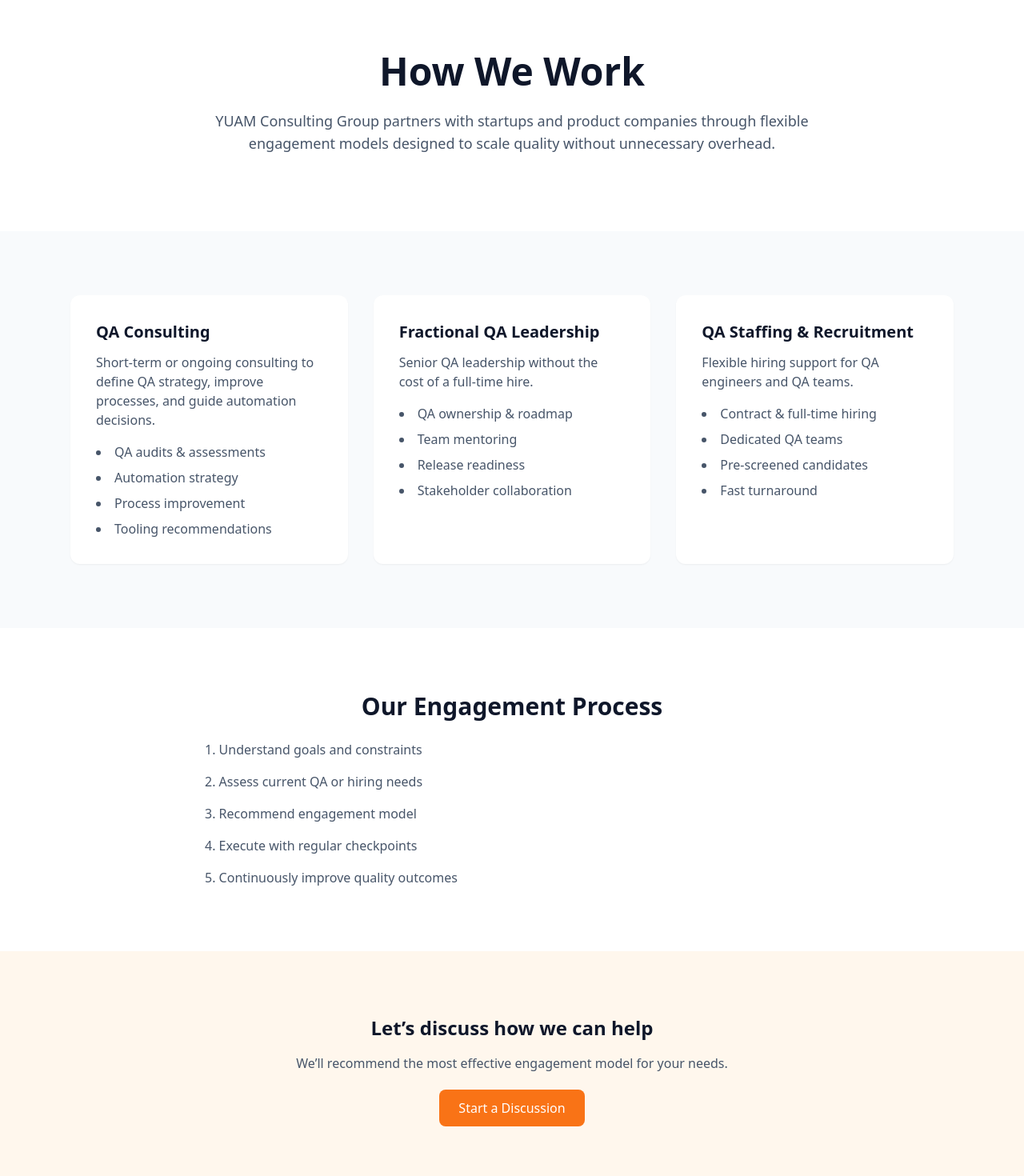
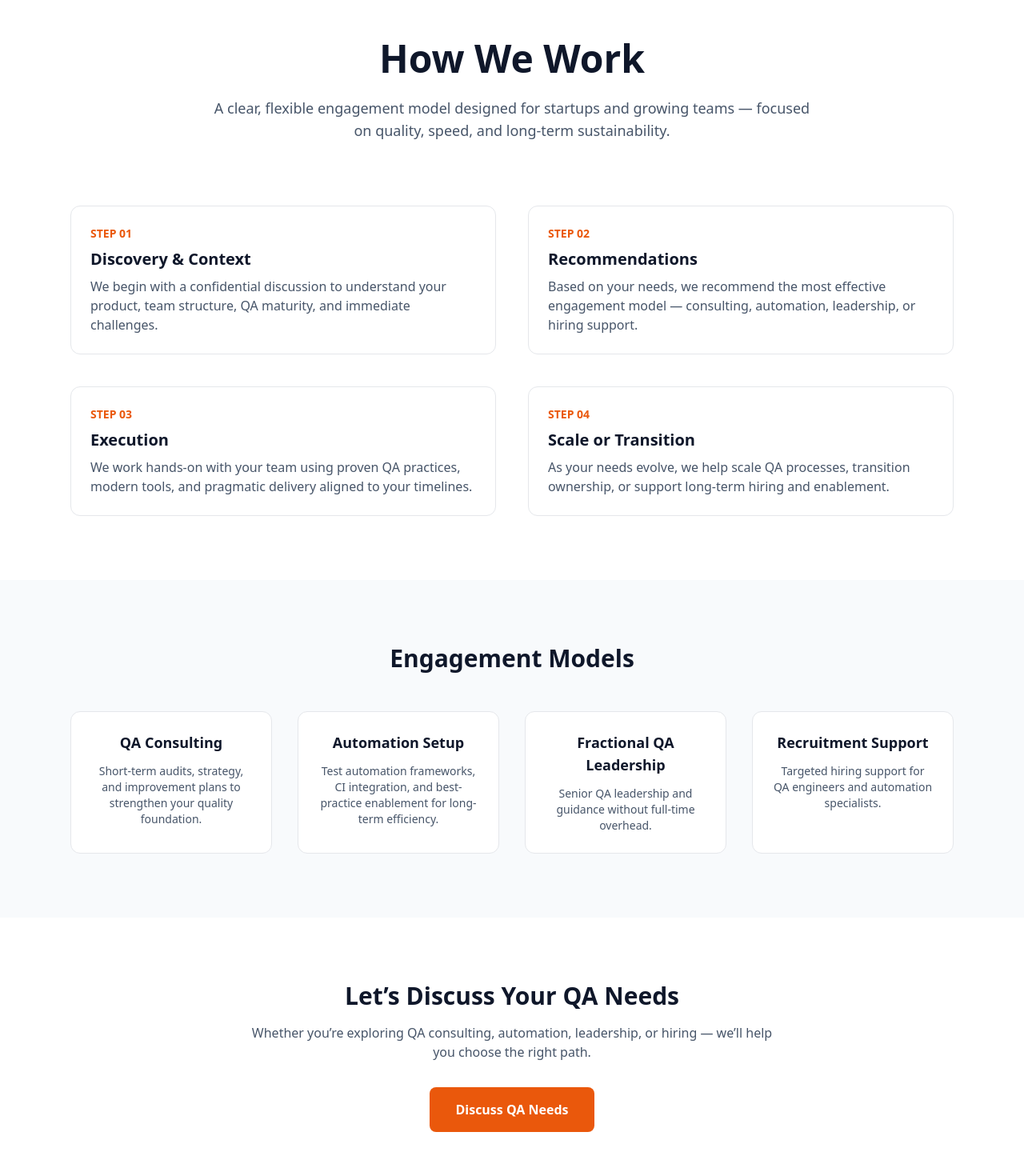
Before and after one commit to mmohans/yuam-consulting-group, a Next.js app: page /how-we-work in a window 1280 px wide. Shown: the part 100-1570 px from the top of the page at 80% size. Built offline with nearby package versions, Linux system fonts and the light colour scheme.

Commit message:
Add How We Work page

```diff
--- a/src/app/how-we-work/page.jsx
+++ b/src/app/how-we-work/page.jsx
@@ -1,106 +1,145 @@
+import Link from "next/link";
+
+export const metadata = {
+  title: "How We Work | YUAM Consulting Group",
+  description:
+    "Learn how YUAM Consulting Group partners with startups and businesses for QA consulting, automation, fractional QA leadership, and recruitment support.",
+};
+
 export default function HowWeWorkPage() {
   return (
     <main className="min-h-screen bg-white text-slate-900">
       {/* HERO */}
-        <section className="max-w-6xl mx-auto px-6 py-24 text-center">
+      <section className="max-w-6xl mx-auto px-6 py-20 text-center">
         <h1 className="text-4xl md:text-5xl font-extrabold mb-6">
           How We Work
         </h1>
+        <p className="text-lg text-slate-600 max-w-3xl mx-auto">
+          A clear, flexible engagement model designed for startups and growing
+          teams — focused on quality, speed, and long-term sustainability.
+        </p>
+      </section>
 
-          <p className="text-lg text-slate-600 max-w-3xl mx-auto">
-            YUAM Consulting Group partners with startups and product companies
-            through flexible engagement models designed to scale quality
-            without unnecessary overhead.
-          </p>
+      {/* PROCESS */}
+      <section className="max-w-6xl mx-auto px-6 pb-20">
+        <div className="grid gap-10 md:grid-cols-2">
+          <ProcessStep
+            step="01"
+            title="Discovery & Context"
+            description="We begin with a confidential discussion to understand your product,
+            team structure, QA maturity, and immediate challenges."
+          />
+
+          <ProcessStep
+            step="02"
+            title="Recommendations"
+            description="Based on your needs, we recommend the most effective engagement
+            model — consulting, automation, leadership, or hiring support."
+          />
+
+          <ProcessStep
+            step="03"
+            title="Execution"
+            description="We work hands-on with your team using proven QA practices,
+            modern tools, and pragmatic delivery aligned to your timelines."
+          />
+
+          <ProcessStep
+            step="04"
+            title="Scale or Transition"
+            description="As your needs evolve, we help scale QA processes, transition
+            ownership, or support long-term hiring and enablement."
+          />
+        </div>
       </section>
 
       {/* ENGAGEMENT MODELS */}
       <section className="bg-slate-50 py-20">
-          <div className="max-w-6xl mx-auto px-6 grid md:grid-cols-3 gap-8">
-
-            <div className="bg-white p-8 rounded-xl shadow-sm">
-              <h3 className="text-xl font-bold mb-3">
-                QA Consulting
-              </h3>
-              <p className="text-slate-600 mb-4">
-                Short-term or ongoing consulting to define QA strategy,
-                improve processes, and guide automation decisions.
-              </p>
-              <ul className="list-disc list-inside text-slate-600 space-y-2">
-                <li>QA audits & assessments</li>
-                <li>Automation strategy</li>
-                <li>Process improvement</li>
-                <li>Tooling recommendations</li>
-              </ul>
-            </div>
-
-            <div className="bg-white p-8 rounded-xl shadow-sm">
-              <h3 className="text-xl font-bold mb-3">
-                Fractional QA Leadership
-              </h3>
-              <p className="text-slate-600 mb-4">
-                Senior QA leadership without the cost of a full-time hire.
-              </p>
-              <ul className="list-disc list-inside text-slate-600 space-y-2">
-                <li>QA ownership & roadmap</li>
-                <li>Team mentoring</li>
-                <li>Release readiness</li>
-                <li>Stakeholder collaboration</li>
-              </ul>
-            </div>
-
-            <div className="bg-white p-8 rounded-xl shadow-sm">
-              <h3 className="text-xl font-bold mb-3">
-                QA Staffing & Recruitment
-              </h3>
-              <p className="text-slate-600 mb-4">
-                Flexible hiring support for QA engineers and QA teams.
-              </p>
-              <ul className="list-disc list-inside text-slate-600 space-y-2">
-                <li>Contract & full-time hiring</li>
-                <li>Dedicated QA teams</li>
-                <li>Pre-screened candidates</li>
-                <li>Fast turnaround</li>
-              </ul>
-            </div>
-
-          </div>
-        </section>
-
-        {/* PROCESS */}
-        <section className="py-20">
-          <div className="max-w-5xl mx-auto px-6">
-            <h2 className="text-3xl font-bold mb-6 text-center">
-              Our Engagement Process
+        <div className="max-w-6xl mx-auto px-6">
+          <h2 className="text-3xl font-bold text-center mb-12">
+            Engagement Models
           </h2>
 
-            <ol className="list-decimal list-inside text-slate-600 space-y-4 max-w-3xl mx-auto">
-              <li>Understand goals and constraints</li>
-              <li>Assess current QA or hiring needs</li>
-              <li>Recommend engagement model</li>
-              <li>Execute with regular checkpoints</li>
-              <li>Continuously improve quality outcomes</li>
-            </ol>
+          <div className="grid gap-8 sm:grid-cols-2 lg:grid-cols-4">
+            <EngagementCard
+              title="QA Consulting"
+              description="Short-term audits, strategy, and improvement plans to strengthen
+              your quality foundation."
+            />
+
+            <EngagementCard
+              title="Automation Setup"
+              description="Test automation frameworks, CI integration, and best-practice
+              enablement for long-term efficiency."
+            />
+
+            <EngagementCard
+              title="Fractional QA Leadership"
+              description="Senior QA leadership and guidance without full-time overhead."
+            />
+
+            <EngagementCard
+              title="Recruitment Support"
+              description="Targeted hiring support for QA engineers and automation specialists."
+            />
+          </div>
         </div>
       </section>
 
       {/* CTA */}
-        <section className="bg-orange-50 py-20 text-center">
-          <h2 className="text-2xl font-bold mb-4">
-            Let’s discuss how we can help
+      <section className="max-w-6xl mx-auto px-6 py-20 text-center">
+        <h2 className="text-3xl font-bold mb-4">
+          Let’s Discuss Your QA Needs
         </h2>
-
-          <p className="text-slate-600 mb-8">
-            We’ll recommend the most effective engagement model for your needs.
+        <p className="text-slate-600 mb-8 max-w-2xl mx-auto">
+          Whether you’re exploring QA consulting, automation, leadership, or
+          hiring — we’ll help you choose the right path.
         </p>
 
-          <a
+        <Link
           href="/meet"
-            className="bg-orange-500 text-white px-6 py-3 rounded-lg font-medium hover:bg-orange-600 transition"
+          className="inline-block rounded-lg bg-orange-600 px-8 py-4 text-white font-semibold hover:bg-orange-700 transition"
         >
-            Start a Discussion
-          </a>
+          Discuss QA Needs
+        </Link>
       </section>
     </main>
   );
 }
+
+/* ---------- Helper Components ---------- */
+
+function ProcessStep({
+  step,
+  title,
+  description,
+}: {
+  step: string;
+  title: string;
+  description: string;
+}) {
+  return (
+    <div className="border rounded-xl p-6 bg-white">
+      <div className="text-orange-600 font-bold text-sm mb-2">
+        STEP {step}
+      </div>
+      <h3 className="text-xl font-semibold mb-2">{title}</h3>
+      <p className="text-slate-600">{description}</p>
+    </div>
+  );
+}
+
+function EngagementCard({
+  title,
+  description,
+}: {
+  title: string;
+  description: string;
+}) {
+  return (
+    <div className="rounded-xl border p-6 bg-white text-center">
+      <h3 className="text-lg font-semibold mb-3">{title}</h3>
+      <p className="text-slate-600 text-sm">{description}</p>
+    </div>
+  );
+}
--- a/src/app/meet/page.tsx
+++ b/src/app/meet/page.tsx
@@ -1,3 +1,11 @@
+export const metadata = {
+  title: "Schedule a QA Discussion | YUAM Consulting Group",
+  robots: {
+    index: false,
+    follow: false,
+  },
+};
+
 export default function MeetPage() {
   return (
     <main className="min-h-screen bg-white text-slate-900">
```
Lines whose indentation alone changed are shown as unchanged.
